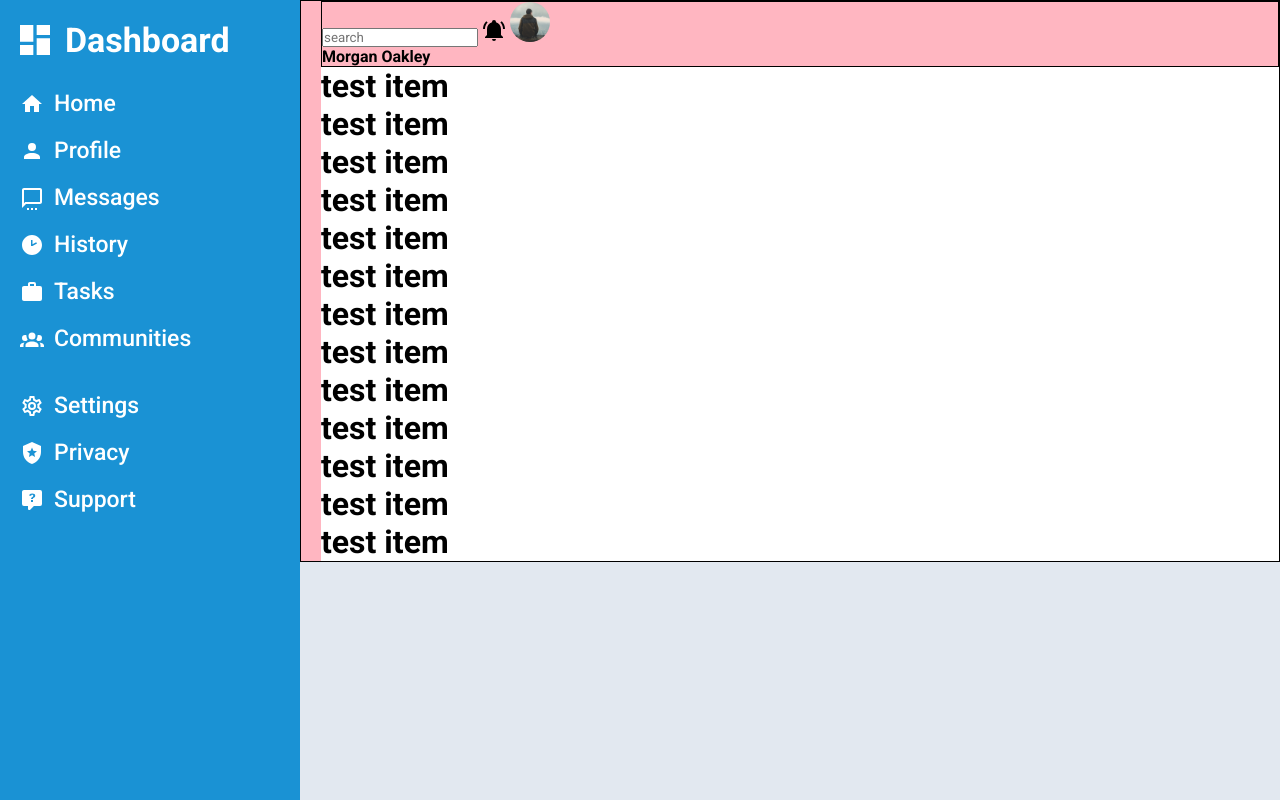
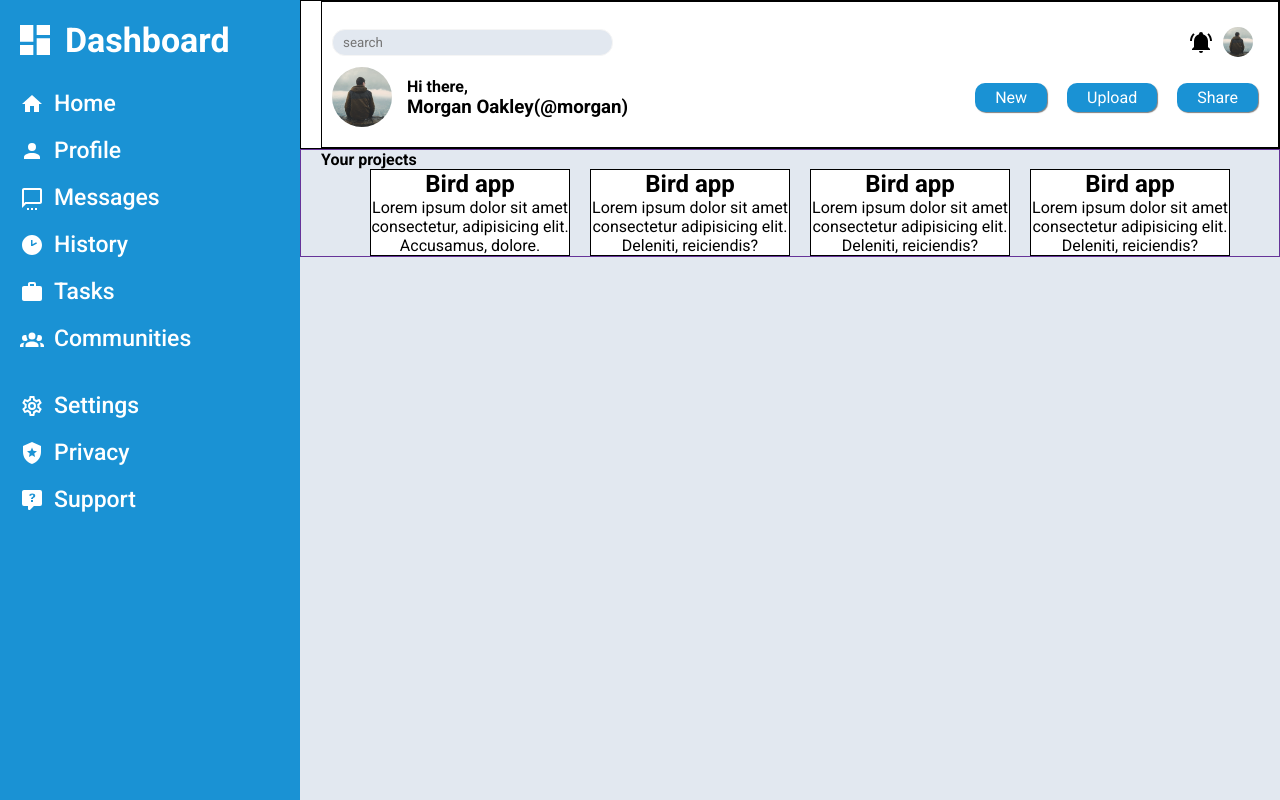
Before and after one commit to MubashirWaheed/admin-dashboard, a plain HTML site: page index.html in a window 1280 px wide. Drawn offline with Linux system fonts and the light colour scheme.

Commit message:
completed header

```diff
--- a/index.html
+++ b/index.html
@@ -89,33 +89,61 @@
     </div>
     <Header>
         <div class="top">
+            <div class="top-1">
                 <svg class="menu" style="width:24px;height:24px" viewBox="0 0 24 24">
                     <path fill="currentColor" d="M3,6H21V8H3V6M3,11H21V13H3V11M3,16H21V18H3V16Z" />
                 </svg>
-            <input type="text" placeholder="search">
-            <svg style="width:24px;height:24px" viewBox="0 0 24 24">
+                <input type="text" class="search" placeholder="search">
+                <div>
+                    <svg style="width:24px;height:24px; " viewBox="0 0 24 24">
                         <path fill="currentColor" d="M21,19V20H3V19L5,17V11C5,7.9 7.03,5.17 10,4.29C10,4.19 10,4.1 10,4A2,2 0 0,1 12,2A2,2 0 0,1 14,4C14,4.1 14,4.19 14,4.29C16.97,5.17 19,7.9 19,11V17L21,19M14,21A2,2 0 0,1 12,23A2,2 0 0,1 10,21M19.75,3.19L18.33,4.61C20.04,6.3 21,8.6 21,11H23C23,8.07 21.84,5.25 19.75,3.19M1,11H3C3,8.6 3.96,6.3 5.67,4.61L4.25,3.19C2.16,5.25 1,8.07 1,11Z" />
                     </svg>
                     <img class="avatar"src="./photos/avatar.jpg" alt="avatar" >
-            <h4>Morgan Oakley</h4>
                 </div>
-        <div class="content">
-            <h1>test item</h1>
-            <h1>test item</h1>
-            <h1>test item</h1>
-            <h1>test item</h1>
-            <h1>test item</h1>
-            <h1>test item</h1>
-            <h1>test item</h1>
+            </div>
+            <div class="top-2-mobile">
+                <h3>Morgan Oakley</h3>
+            </div>
+            <div class="top-2-desktop">
+                <div class="user">
+                    <img class="desktop-avatar"src="./photos/avatar.jpg" alt="avatar" >
+                    <div class="greeting">
+                        <p>Hi there,</p>
+                        <h3>Morgan Oakley(@morgan)</h3>
+                    </div>
+                </div>
+                <ul>
+                    <li><a href="#">New</a></li>
+                    <li><a href="#">Upload</a></li>
+                    <li><a href="#">Share</a></li>
+                </ul>
+            </div>
+        </div>
 
-            <h1>test item</h1>
-            <h1>test item</h1>
-            <h1>test item</h1>
-            <h1>test item</h1>
-            <h1>test item</h1>
-            <h1>test item</h1>
+    </Header>
+    <main class="content">
+        <h4>Your projects</h4>
+        <div class="content-wrapper">
+            <div class="card">
+                <h2>Bird app</h2>
+                <p>Lorem ipsum dolor sit amet consectetur, adipisicing elit. Accusamus, dolore.</p>
             </div>
-    </Header>
+            <div class="card">
+                <h2>Bird app</h2>
+                <p>Lorem ipsum dolor sit amet consectetur adipisicing elit. Deleniti, reiciendis?</p>
+            </div>
+            <div class="card">
+                <h2>Bird app</h2>
+                <p>Lorem ipsum dolor sit amet consectetur adipisicing elit. Deleniti, reiciendis?</p>
+
+            </div>
+            <div class="card">
+                <h2>Bird app</h2>
+                <p>Lorem ipsum dolor sit amet consectetur adipisicing elit. Deleniti, reiciendis?</p>
+
+            </div>
+        </div>
+    </main>
 
     <script src="./script.js"></script>
 </body>
--- a/styles.css
+++ b/styles.css
@@ -68,17 +68,71 @@ body {
 }
 
 header {
-  background-color: lightpink;
+  background-color: white;
+  /* background-color: lightpink; */
   border: 1px solid black;
 }
+.top {
+  display: flex;
+  flex-direction: column;
+  align-items: center;
+  padding: 10px;
+}
+.top-1 {
+  width: 100%;
+  display: flex;
+  align-items: center;
+  justify-content: space-between;
+  padding: 15px 0px 0px 0px;
+}
+.top-1 > input {
+  outline: none;
+  border: 1px solid #f5f5f5;
+  border-radius: 13px;
+  padding: 5px 10px;
+  background-color: rgb(226, 232, 240);
+}
+.top-1 > div {
+  display: flex;
+  align-items: center;
+  padding-right: 15px;
+  /* border: 1px solid black; */
+}
+.avatar {
+  width: 30px;
+  height: 30px;
+  border-radius: 50%;
+  margin: 0px 0px 0px 10px;
+}
+.top-2-mobile {
+  display: flex;
+  align-items: center;
+  margin: 10px 30px 0px 0px;
+  /* border: 1px solid red; */
+}
+.top-2-desktop {
+  display: none;
+}
 
-.avatar {
-  width: 40px;
-  height: 40px;
-  border-radius: 50%;
+.content {
+  background-color: rgb(226, 232, 240);
+  /* background-color: rgb(253, 197, 205); */
+  text-align: start;
+  padding-left: 20px;
+  margin-left: 10px;
+  border: 1px solid rebeccapurple;
 }
-.content {
+.content-wrapper {
+  display: grid;
+  grid-template-columns: repeat(auto-fit, 200px);
+  justify-content: center;
+  align-items: center;
+  gap: 20px;
+}
+.card {
+  text-align: center;
   background-color: white;
+  border: 1px solid black;
 }
 
 /* DESKTOP */
@@ -110,4 +164,63 @@ header {
   .top {
     border: 1px solid black;
   }
+  .search {
+    width: 30%;
+  }
+  .top-2-mobile {
+    display: none;
+  }
+  .top-2-desktop {
+    display: flex;
+    /* border: 1px solid red; */
+    justify-content: space-between;
+    width: 100%;
+    margin: 10px;
+    /* padding-top: 20px; */
+  }
+  .desktop-avatar {
+    width: 60px;
+    height: 60px;
+    border-radius: 50%;
+    margin-right: 15px;
+  }
+  .user {
+    display: flex;
+  }
+  .greeting {
+    display: flex;
+    flex-direction: column;
+    justify-content: center;
+  }
+  .greeting > p {
+    font-weight: 700;
+  }
+  .top-2-desktop > ul {
+    display: flex;
+    justify-content: center;
+    align-items: center;
+    /* border: 1px solid blue; */
+  }
+  .top-2-desktop > ul > li {
+    padding: 5px 20px;
+    background-color: rgb(26, 146, 212);
+    margin: 0px 10px;
+    border-radius: 10px;
+    cursor: pointer;
+    box-shadow: 1px 1px 1px rgba(0, 0, 0, 0.5);
+  }
+  .top-2-desktop > ul > li a {
+    color: white;
+  }
+
+  /* CONTENT */
+  .content {
+    margin-left: 300px;
+  }
 }
+
+@media screen and (max-width: 900px) {
+  .top-2-desktop > ul {
+    display: none;
+  }
+}
```
Lines whose indentation alone changed are shown as unchanged.
